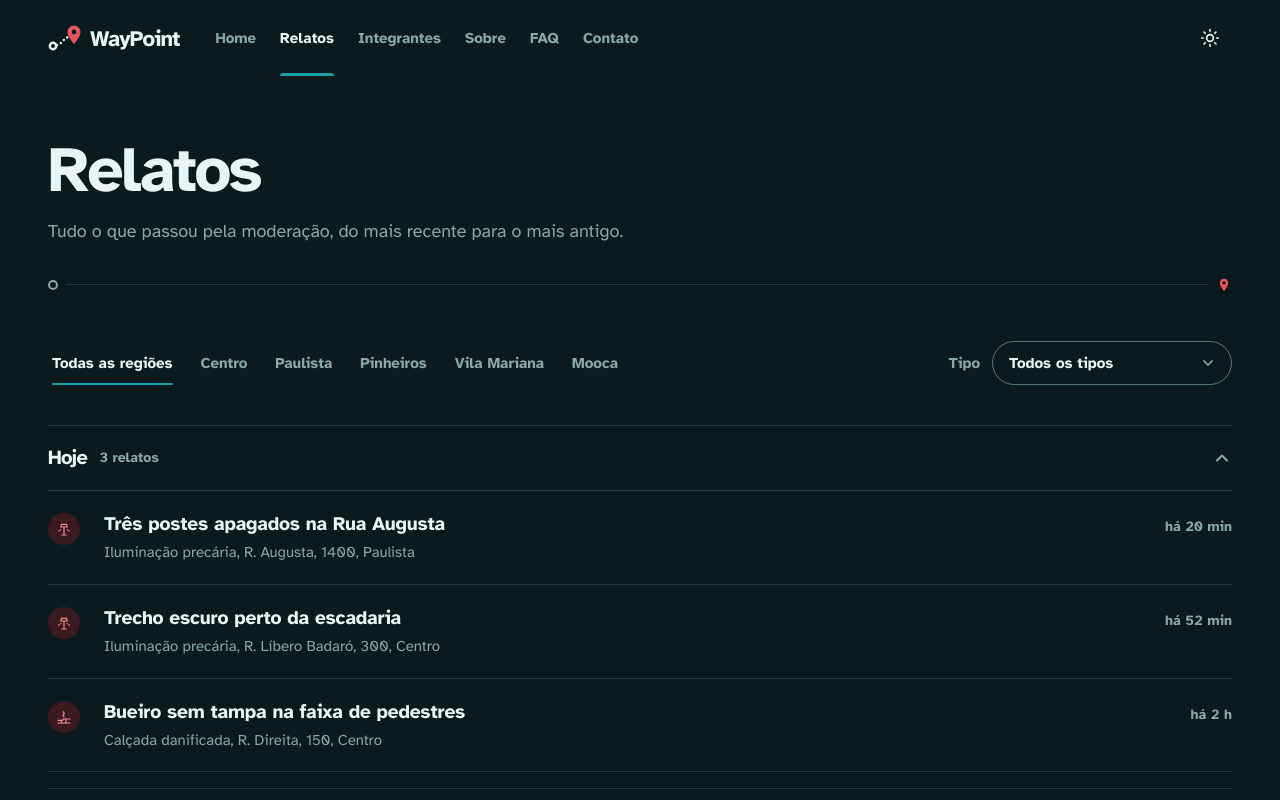
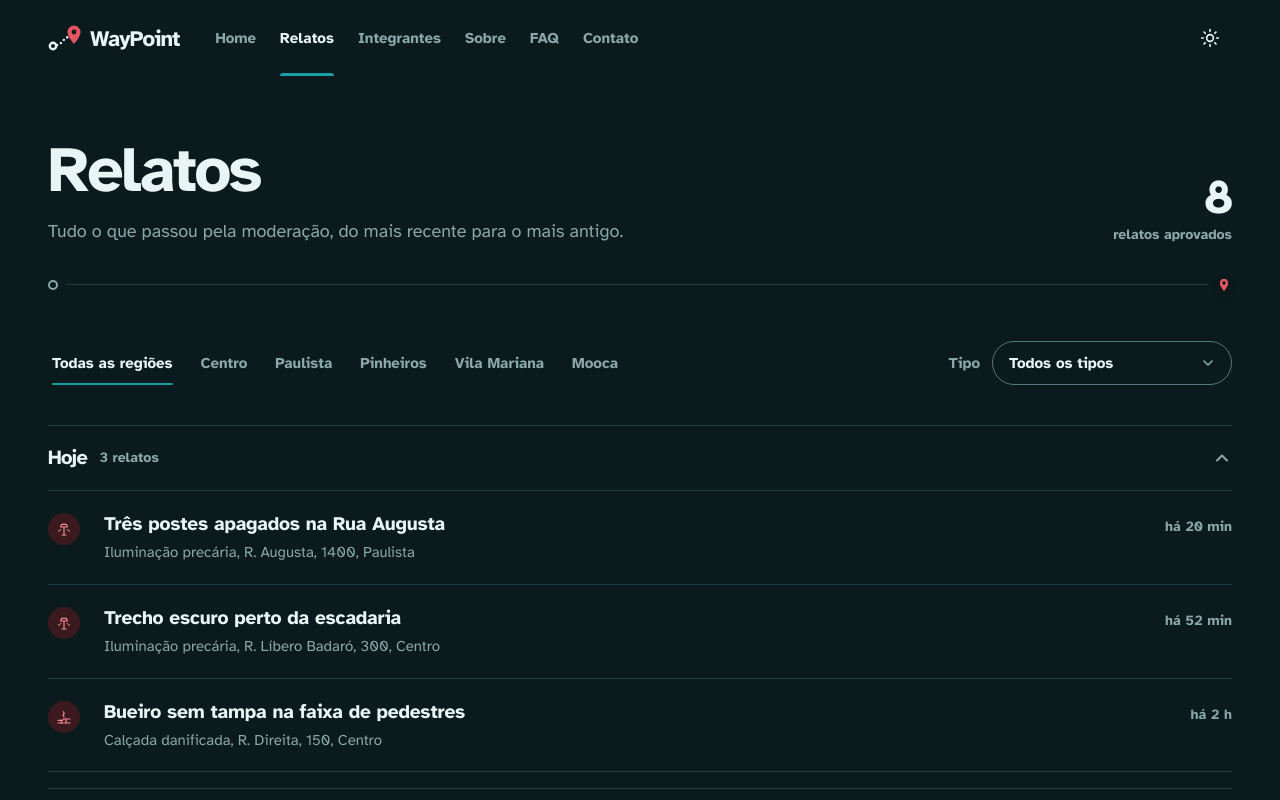
Before and after one commit to pivattidev/waypoint, a React (Vite) app: page /relatos in a window 1280 px wide. Shown: the top 800 px of the page. Built offline with nearby package versions, Linux system fonts and the light colour scheme.

Commit message:
feat: mostra a contagem de relatos aprovados no cabeçalho

```diff
--- a/src/pages/Relatos.tsx
+++ b/src/pages/Relatos.tsx
@@ -53,7 +53,18 @@ export default function Relatos() {
 
   return (
     <>
-      <PageHeader titulo="Relatos" marco="pin">
+      <PageHeader
+        titulo="Relatos"
+        marco="pin"
+        lateral={
+          relatos.dados && (
+            <p className="lg:text-right" aria-live="polite">
+              <span className="tabular block font-display text-5xl font-extrabold leading-none tracking-[-0.04em]">{filtrados.length}</span>
+              <span className="mt-1 block text-sm font-bold text-muted">{filtrados.length === 1 ? 'relato aprovado' : 'relatos aprovados'}</span>
+            </p>
+          )
+        }
+      >
         <p>Tudo o que passou pela moderação, do mais recente para o mais antigo.</p>
       </PageHeader>
 
```
